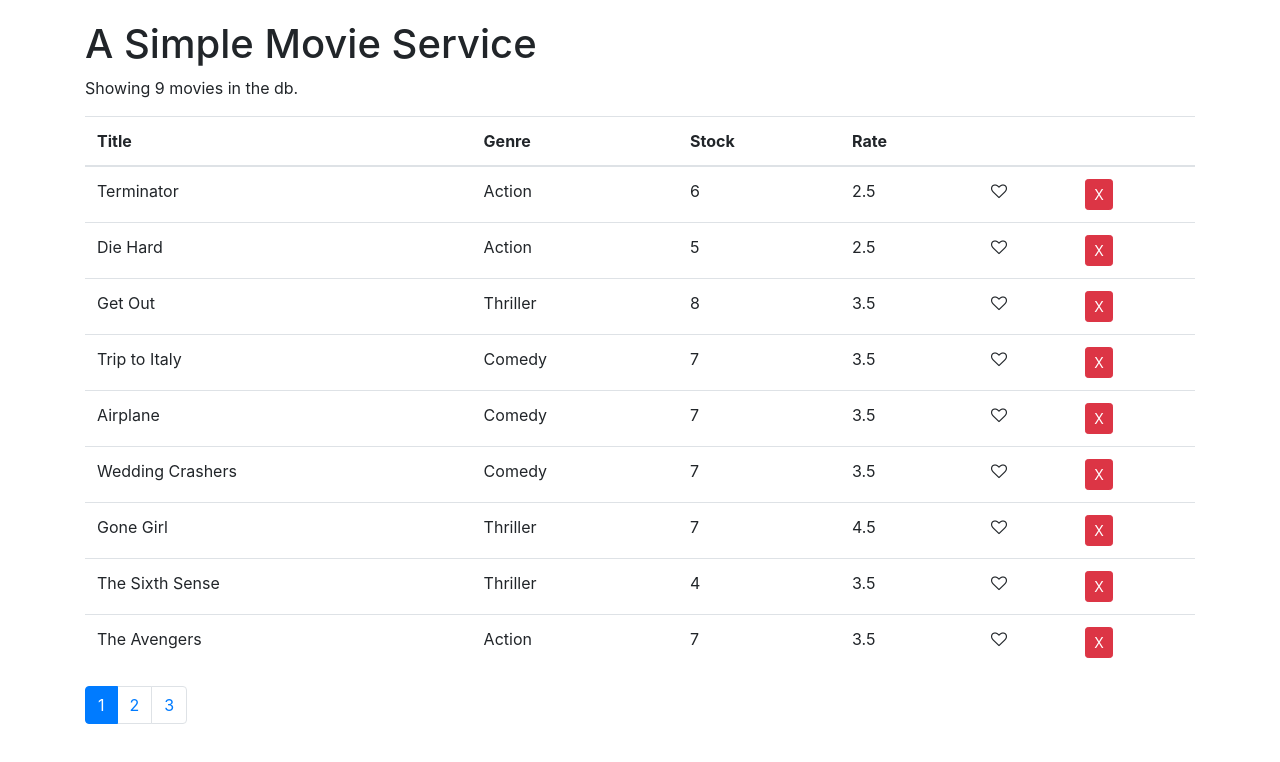
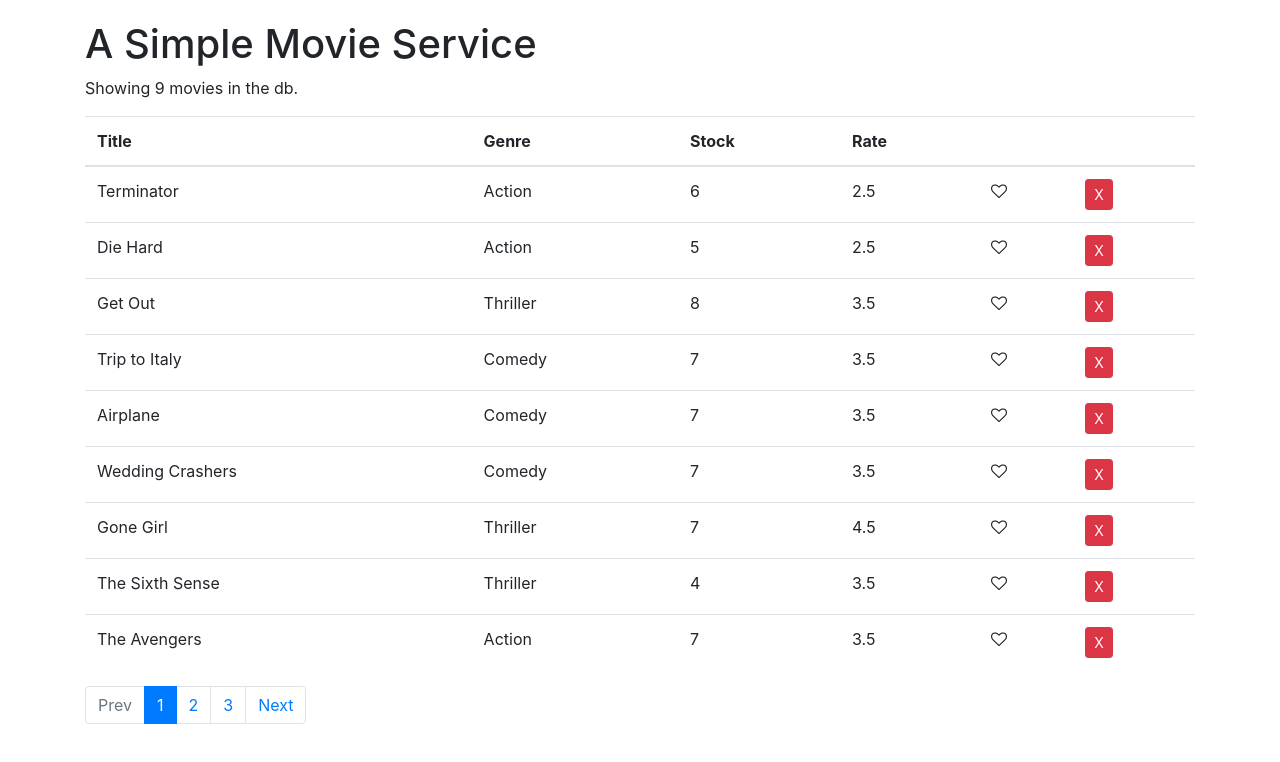
Before and after one commit to God-T/Fake-Movie-Service---React, a React (Create React App) app: page / in a window 1280 px wide. Shown: the top 762 px of the page. Built offline with nearby package versions, Linux system fonts and the light colour scheme.

Commit message:
handle page change

```diff
--- a/src/components/common/pagination.jsx
+++ b/src/components/common/pagination.jsx
@@ -7,6 +7,9 @@ const Pagination = ({ moviesCount, pageSize, onPageChange, currPage }) => {
   return (
     <nav>
       <ul className="pagination">
+        <li className={currPage === 1 ? "page-item disabled" : "page-item"}>
+          <a className="page-link">Prev</a>
+        </li>
         {pages.map((page) => (
           <li
             key={page}
@@ -17,6 +20,13 @@ const Pagination = ({ moviesCount, pageSize, onPageChange, currPage }) => {
             </a>
           </li>
         ))}
+        <li
+          className={
+            currPage === pagesCount ? "page-item disabled" : "page-item"
+          }
+        >
+          <a className="page-link">Next</a>
+        </li>
       </ul>
     </nav>
   );
```
